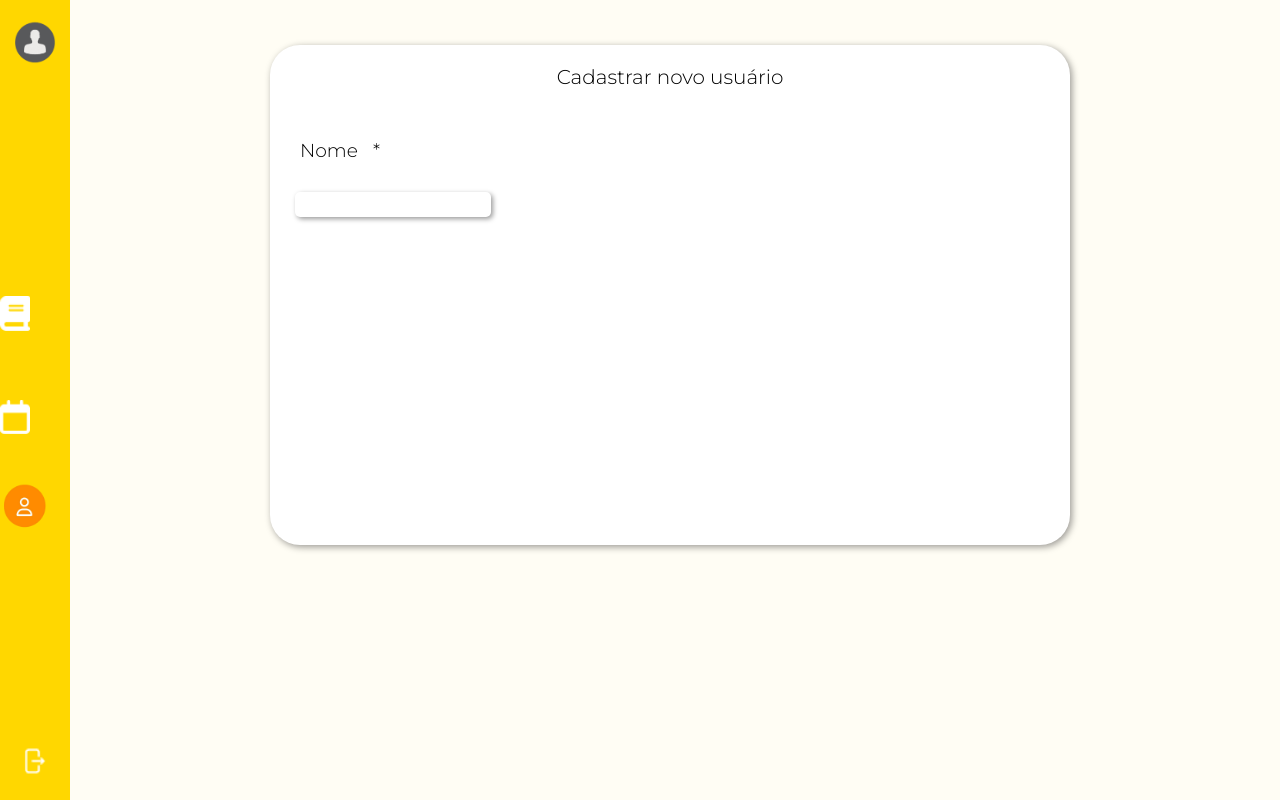
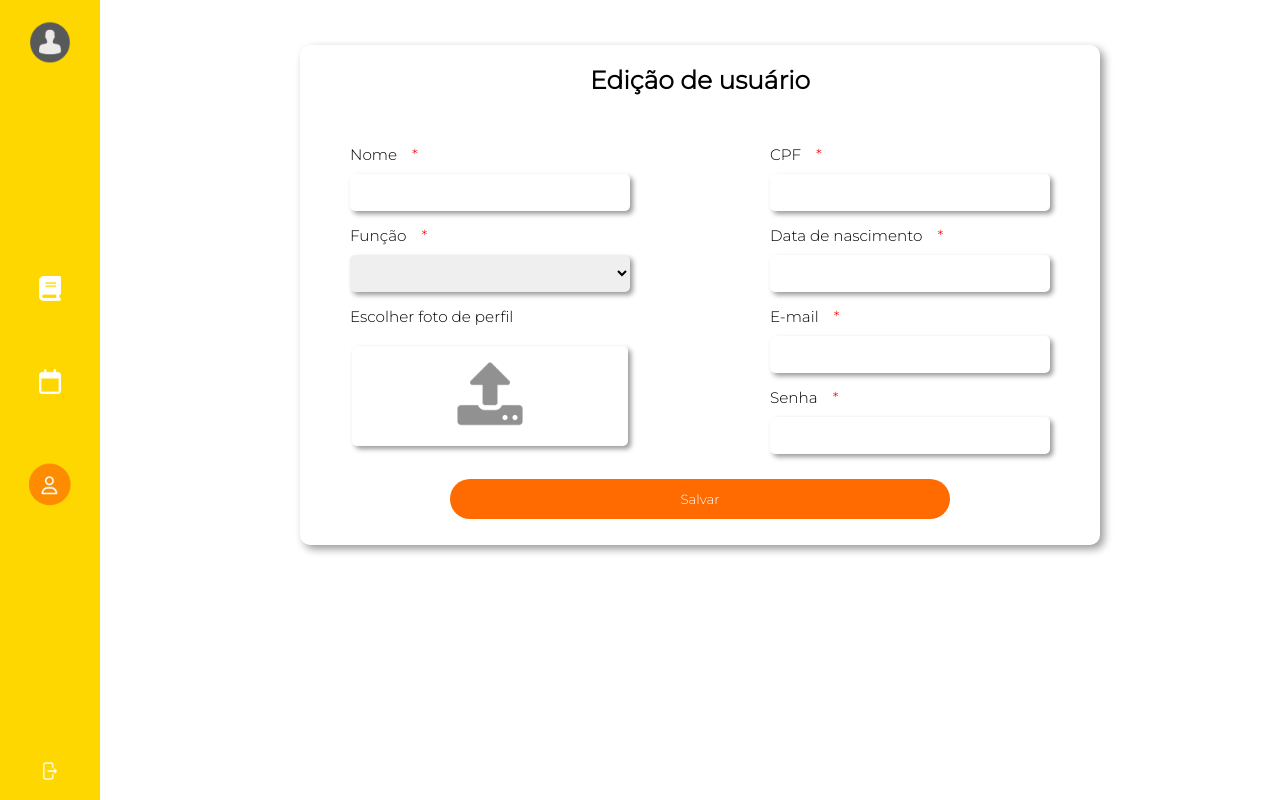
Before and after one commit to playerking3/EduPlanner, a React (Create React App) app in the folder edu-planner-web/: page / in a window 1280 px wide. Built offline with nearby package versions, Linux system fonts and the light colour scheme.

Commit message:
finalizei css pág cadastro

```diff
--- a/edu-planner-web/src/components/Cadastro.jsx
+++ b/edu-planner-web/src/components/Cadastro.jsx
@@ -21,19 +21,61 @@ function Cadastro() {
 
             </div>
 
+
             <div className={css.header}>
+                <h2 className={css.h2Cadastro}>Edição de usuário</h2>
+
                 <div className={css.divtudo}>
-                    <h2 className={css.h2Cadastro}>Cadastrar novo usuário</h2>
+                    <div className={css.ladoEsquerdo}>
+                        <div className={css.ptum}>
+                            <div className={css.nomeInp}><h3>Nome </h3><h3 className={css.asterisco}>*</h3></div>
+                            <input type="text" value={nome}
+                                   onChange={(e) => setNome(e.target.value)} placeholder=" " id="nome"/>
+                        </div>
+                        <div className={css.ptdois}>
+                            <div className={css.nomeInp}><h3>Função </h3><h3 className={css.asterisco}>*</h3></div>
+                            <select className={css.select} id="cars">
+                                <option value="audi"></option>
+                                <option value="volvo">Coordenador</option>
+                                <option value="saab">Professor</option>
+                                <option value="mercedes">Aluno</option>
 
-                    <div className={css.ptum}>
-                        <div className={css.nomeInp}><h3>Nome </h3><h3>*</h3></div>
-                        <input type="text" value={nome}
-                               onChange={(e) => setNome(e.target.value)} placeholder=" " id="nome"/>
+                            </select>
+
+                        </div>
+                        <div className={css.pttres}>
+                            <div className={css.nomeInp}><h3>Escolher foto de perfil </h3></div>
+                            <button className={css.bttBaixar}><img className={css.imgBaixar} src='./baixar.png'/>
+                            </button>
+                        </div>
+                    </div>
+
+
+                    <div>
+                        <div className={css.ptquatro}>
+                            <div className={css.nomeInp}><h3>CPF </h3><h3 className={css.asterisco}>*</h3></div>
+                            <input type="text" value={nome}
+                                   onChange={(e) => setNome(e.target.value)} placeholder=" " id="nome"/>
+                        </div>
+                        <div className={css.ptcinco}>
+                            <div className={css.nomeInp}><h3>Data de nascimento </h3><h3 className={css.asterisco}>*</h3></div>
+                            <input type="text" value={nome}
+                                   onChange={(e) => setNome(e.target.value)} placeholder=" " id="nome"/>
+                        </div>
+                        <div className={css.ptseis}>
+                            <div className={css.nomeInp}><h3>E-mail </h3><h3 className={css.asterisco}>*</h3></div>
+                            <input type="text" value={nome}
+                                   onChange={(e) => setNome(e.target.value)} placeholder=" " id="nome"/>
+                        </div>
+                        <div className={css.ptsete}>
+                            <div className={css.nomeInp}><h3>Senha </h3><h3 className={css.asterisco}>*</h3></div>
+                            <input type="text" value={nome}
+                                   onChange={(e) => setNome(e.target.value)} placeholder=" " id="nome"/>
+                        </div>
                     </div>
                 </div>
-
+                <button className={css.bttSalvar}>Salvar</button>
             </div>
-
         </div>
     )
 }
--- a/edu-planner-web/src/components/Cadastro.module.css
+++ b/edu-planner-web/src/components/Cadastro.module.css
@@ -53,14 +53,20 @@
     padding: 20px;
 }
 .divtudo{
-    border-radius: 30px;
-    box-shadow: 2px 2px 7px rgba(0, 0, 0, 0.4);
+    display: flex;
+    gap: 140px;
+}
+
+.header {
+    border-radius: 10px;
+    box-shadow: 4px 4px 9px rgba(0, 0, 0, 0.4);
     height: 500px;
     width: 800px;
     margin-top: 45px;
     margin-left: 200px;
     background-color: white;
 }
+
 .nomeInp{
     display: flex;
     gap: 15px;
@@ -69,7 +75,7 @@
 }
 
  .imgCaderno, .imgCalen{
-    width: 30px;
+    width: 22px;
      margin-top: 20px;
 }
 
@@ -83,15 +89,23 @@
 }
 
 .imgSair{
-    width: 70px;
+    width: 50px;
 }
 input{
     border-radius: 5px;
-    box-shadow: 2px 2px 5px rgba(0, 0, 0, 0.4);
+    box-shadow: 3px 3px 5px rgba(0, 0, 0, 0.4);
     border: none;
-    margin-right: 555px;
-    height: 25px;
-    width: 196px;
+    height: 37px;
+    width: 280px;
+    margin-top: 10px;
+}
+.select{
+    border-radius: 5px;
+    box-shadow: 3px 3px 5px rgba(0, 0, 0, 0.4);
+    border: none;
+    height: 37px;
+    width: 280px;
+    margin-top: 10px;
 }
 
 .divSair{
@@ -99,6 +113,61 @@ input{
 }
 
 .divIcones{
-    margin-top: 61px;
+    margin-top: -30px;
     display: grid;
 }
+
+.ladoEsquerdo{
+}
+
+.imgCaderno, .imgCalen, .imgPerfil{
+    margin: auto;
+}
+
+.asterisco{
+    color: red;
+}
+
+.h2Cadastro, .nomeInp{
+    font-weight: bold;
+}
+.h2Cadastro{
+    font-size: 25px;
+}
+
+.nomeInp{
+    font-size: 13px;
+    margin: 0;
+
+
+}
+.ptdois, .pttres, .ptcinco, .ptseis, .ptsete{
+    margin-top: 15px;
+}
+
+.ptum,.ptdois, .pttres{
+    margin-left: 50px;
+}
+
+.bttBaixar{
+    border: none;
+    background-color: white;
+    margin-top: 20px;
+    border-radius: 5px;
+    box-shadow: 3px 3px 5px rgba(0, 0, 0, 0.4);
+    width: 276px;
+    height: 100px;
+}
+.imgBaixar{
+ width: 70px;
+}
+
+.bttSalvar{
+    color: white;
+    margin-top: 25px;
+    border: none;
+    background-color: #ff6b00;
+    width: 500px;
+    height: 40px;
+    border-radius: 20px;
+}
```
Also changed, not shown: edu-planner-web/public/baixar.png (added).
